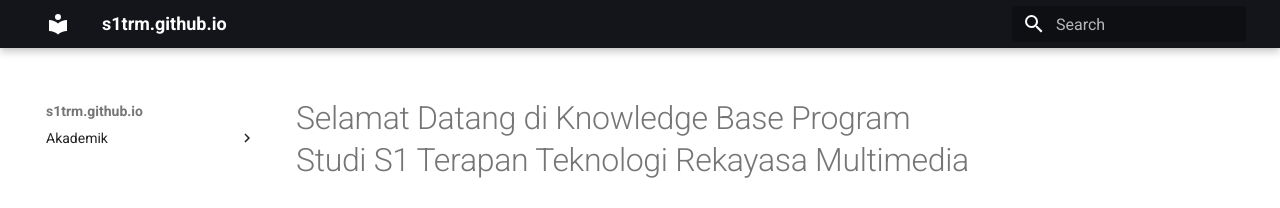
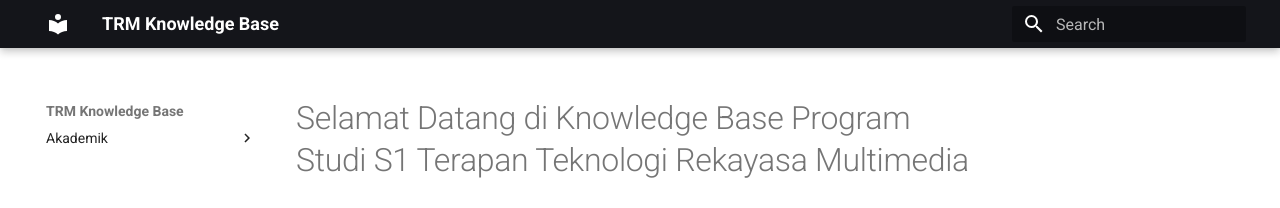
Before and after one commit to s1trm/knowledge, an MkDocs documentation site: the page built from docs/index.md, in a window 1280 px wide. Shown: the top 208 px of the page. Built offline with MkDocs 1.6.1 and Material for MkDocs 9.7.7, drawn with Linux system fonts in a browser that asks for light colours.

Commit message:
ganti nama site

```diff
--- a/mkdocs.yml
+++ b/mkdocs.yml
@@ -1,4 +1,4 @@
-site_name: s1trm.github.io
+site_name: TRM Knowledge Base
 site_url: https://s1trm.github.io/knowledge
 theme:
   name: material
```
